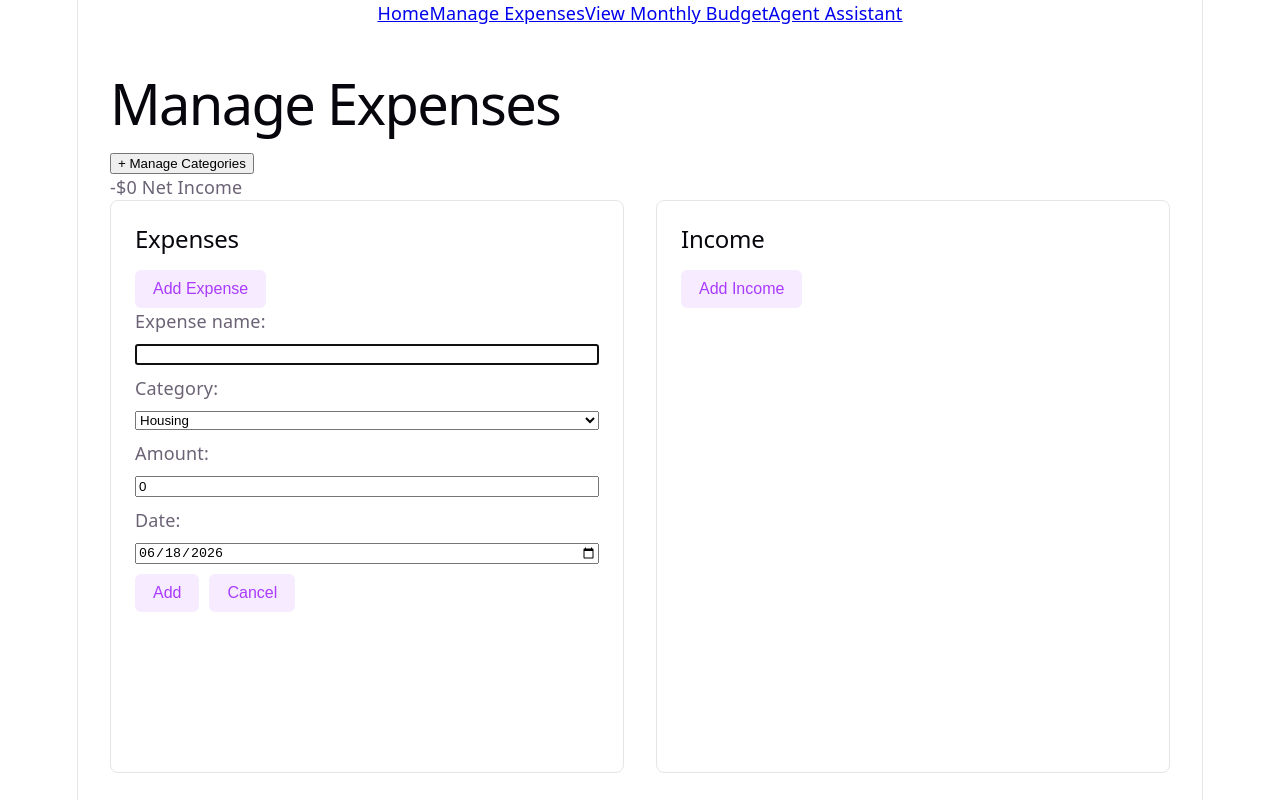
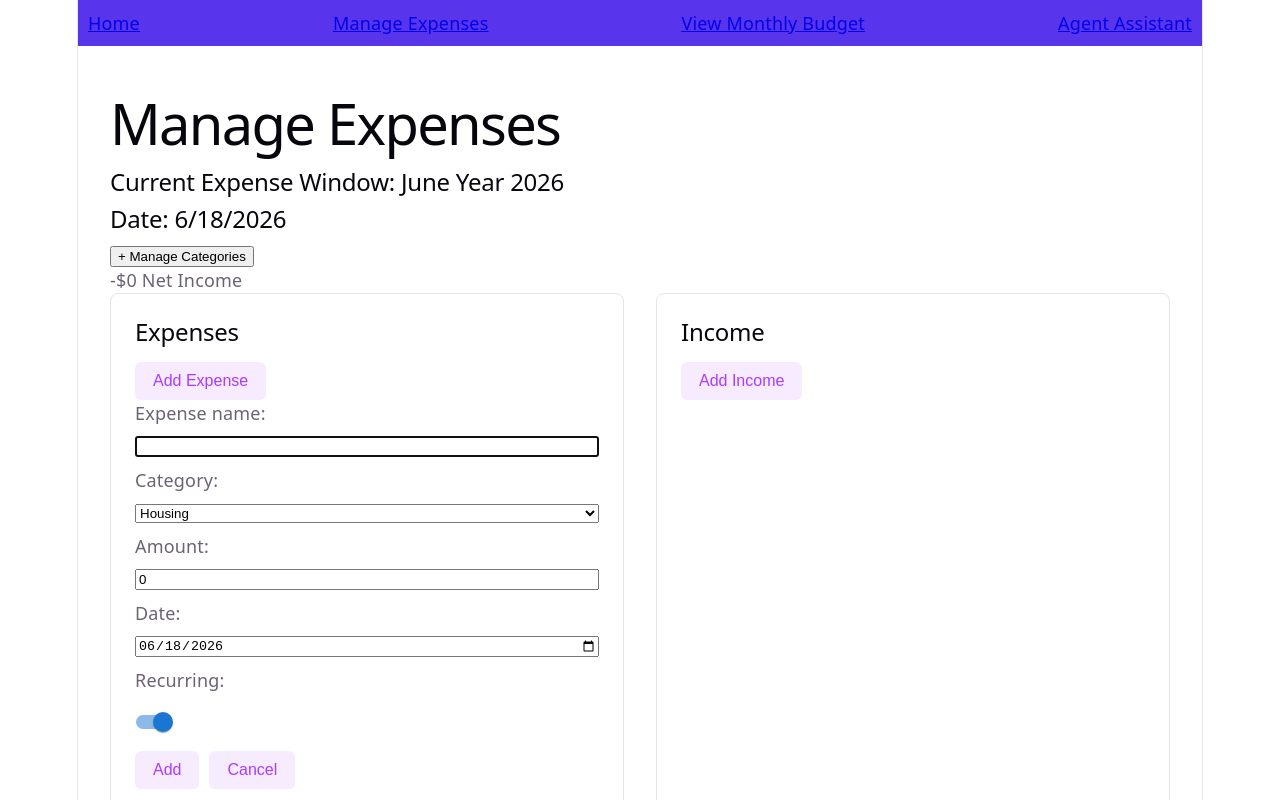
Before and after one commit to Ethan1440/budget_tracker, a React app in the folder frontend/: page /manage-expenses in a window 1280 px wide. Both pictures are taken after a click on the button "Add Expense". Shown: the top 800 px of the page. Built offline with nearby package versions, Linux system fonts and the light colour scheme; the HTML template or start-up script is replaced by a standard one.

Commit message:
added recurring toggle to items, adjusted net income calculation. need to add filtering for displaying only one off expense/ income if date of item matches current window.

```diff
--- a/frontend/package.json
+++ b/frontend/package.json
@@ -10,6 +10,9 @@
     "preview": "vite preview"
   },
   "dependencies": {
+    "@emotion/react": "^11.14.0",
+    "@emotion/styled": "^11.14.1",
+    "@mui/material": "^9.4.0",
     "react": "^19.2.6",
     "react-dom": "^19.2.6",
     "react-router-dom": "^7.17.0"
--- a/frontend/src/components/addItemButton.jsx
+++ b/frontend/src/components/addItemButton.jsx
@@ -1,4 +1,5 @@
 import { useState } from 'react';
+import { FormGroup, FormControlLabel, Switch } from '@mui/material';
 
 // <input type="date"> requires YYYY-MM-DD. Use local date parts so UTC offset cannot shift "today".
 function getLocalIsoDate(date = new Date()) {
@@ -16,17 +17,19 @@ function AddItemButton({ type, categories, onAdd }) {
     const [category, setCategory] = useState(categories[0] ?? ''); //State to control the category input value. defaults to first item in categories array or empty string when categories is null.
     const [amount, setAmount] = useState(0.0); //State to control the amount input value. defaults` to empty string.
     const [date, setDate] = useState(getLocalIsoDate()); //State to control the date input value. defaults to current date.
+    const [isRecurring, setIsRecurring] = useState(true); //State to control the recurring toggle switch. defaults to true.
 
 
     const handleSubmit = (e) => {
         e.preventDefault();
-        onAdd(type, name, amount, category, date); //store state data in ManageExpenses using .addExpense_addIncome
+        onAdd(type, name, amount, category, date, isRecurring); //store state data in ManageExpenses using .addExpense_addIncome
 
         //reset the form
         setName('');
         setCategory(categories[0] ?? '');
         setAmount('');
         setDate(getLocalIsoDate());
+        setIsRecurring(true);
         setFormOpen(false);
 
     } //TODO: Implement the form submission logic
@@ -56,6 +59,10 @@ function AddItemButton({ type, categories, onAdd }) {
                         <input id="amount-input" type="number" value={amount} onChange={(e) => setAmount(e.target.value)} required />
                         <label htmlFor="date-input">Date: </label>
                         <input id="date-input" type="date" value={date} onChange={(e) => setDate(e.target.value)} required />
+                        <label htmlFor="recurring-input">Recurring: </label>
+                        <FormGroup>
+                            <FormControlLabel control={<Switch checked={isRecurring} onChange={(e) => setIsRecurring(e.target.checked)} defaultChecked />} />
+                        </FormGroup>
                         <div style={{ display: "flex", flexDirection: "row", gap: "10px" }}>
                             <button type="submit">Add</button>
                             <button type="button" onClick={handleCancel}>Cancel</button>
--- a/frontend/src/components/navbar.jsx
+++ b/frontend/src/components/navbar.jsx
@@ -2,7 +2,7 @@ import { Link } from 'react-router-dom';
 
 function Navbar() {
     return (
-        <nav className="navbar">
+        <nav style={{ display: 'flex', justifyContent: 'space-between', alignItems: 'center', padding: '10px', backgroundColor: '#5834eb' }} className="navbar">
             <Link to="/">Home</Link>
             <Link to="/manage-expenses">Manage Expenses</Link>
             <Link to="/monthly-budget">View Monthly Budget</Link>
--- a/frontend/src/pages/ManageExpenses.jsx
+++ b/frontend/src/pages/ManageExpenses.jsx
@@ -1,11 +1,21 @@
 import AddItemButton from '../components/addItemButton';
 import ManageCategories from '../components/manageCategories';
 import { useState } from 'react';
+import React from 'react';
 
 // HTML date inputs use YYYY-MM-DD; budget items store MM-DD-YYYY.
 function toMonthDayYear(isoDate) {
     const [year, month, day] = isoDate.split('-');
     return `${month}-${day}-${year}`;
+}
+
+// Check if item's month/year matches current month/year
+function isCurrentMonth(dateStr) {
+    // dateStr format: MM-DD-YYYY
+    const [month, day, year] = dateStr.split('-');
+    const itemDate = new Date(parseInt(year), parseInt(month) - 1, parseInt(day));
+    const today = new Date();
+    return itemDate.getMonth() === today.getMonth() && itemDate.getFullYear() === today.getFullYear();
 }
 
 function ManageExpenses() {
@@ -16,20 +26,57 @@ function ManageExpenses() {
     const [income, setIncome] = useState([]) //State to store list of user income. Each income is an object with the following properties: { name: string, category: string, amount: number, date: string (MM-DD-YYYY) }
     const [incomeCategories, setIncomeCategories] = useState(['Salary', 'Investments', 'Gifts', 'Other']) //State to store list of user categories. Each category is an object with the following properties: { name: string, color: string }
     const [expenseCategories, setExpenseCategories] = useState(['Housing', 'Auto', 'Groceries', 'Social', 'Entertainment', 'Other', 'One Off Expense']) //State to store list of user categories. Each category is an object with the following properties: { name: string, color: string }
+    const [currentDate, setCurrentDate] = useState(new Date()) //State to store the current date. Used to Check for expenses/income items witin the same month and year as the current date.
+    const [recurringExpenses, setRecurringExpenses] = useState([]) //State to store list of user recurring expenses. Each expense is an object with the following properties: { name: string, category: string, amount: number, date: string (MM-DD-YYYY) }
+    const [recurringIncome, setRecurringIncome] = useState([]) //State to store list of user recurring income. Each income is an object with the following properties: { name: string, category: string, amount: number, date: string (MM-DD-YYYY) }
+    const [netIncome, setNetIncome] = useState(0) //State to store the net income. Calculated as total income - total expenses. Updated whenever income or expenses are added or removed.
 
     //Function will add an expense or income item to the state based on the type parameter.
-    const addExpense_addIncome = (type, name, amount, category, date) => {
+    const addExpense_addIncome = (type, name, amount, category, date, recurring = false) => {
         //validate the category exists in income or expense categories
         const formattedDate = toMonthDayYear(date);
-        if (type === 'expense' && expenseCategories.includes(category)) {
-            setExpense([...expenses, { name, amount, category, date: formattedDate }]); //...expenses is the state of expenses before the new expense is added. then the update function is called and the new item added to the state var.
-        } else if (type === 'income' && incomeCategories.includes(category)) {
-            setIncome([...income, { name, amount, category, date: formattedDate }]);
+        //Expense/income item is unique by (name, category, date). If an item with the same name, category, and date already exists, do not add it again.
+        if (type === 'expense' && expenseCategories.includes(category) && checkExpenseIncomeUnique(type, name, category, formattedDate)) {
+            setExpense([...expenses, { name, amount, category, date: formattedDate, recurring }]); //...expenses is the state of expenses before the new expense is added. then the update function is called and the new item added to the state var.
+        } else if (type === 'income' && incomeCategories.includes(category) && checkExpenseIncomeUnique(type, name, category, formattedDate)) {
+            setIncome([...income, { name, amount, category, date: formattedDate, recurring }]);
         } else {
-            alert('Invalid type. Please use "expense" or "income".');
+            alert('Item is not unique or category does not exist. Please check your inputs and try again.');
             return;
         }
     } //end addExpense_addIncomes
+
+    //returns true if unique, and false if not unique. Used to check for duplicate expense/income items.
+    const checkExpenseIncomeUnique = (type, name, category, date) => {
+        if (type === 'expense') {
+            for (const expense of expenses) {
+                if (expense.name === name && expense.category === category && expense.date === date) {
+                    return false;
+                }
+            }
+
+        } else if (type === 'income') {
+            for (const incomeItem of income) {
+                if (incomeItem.name === name && incomeItem.category === category && incomeItem.date === date) {
+                    return false;
+                }
+            }
+        }
+        return true;
+    }
+
+    //Builds list of recurring items. Recurring items appear every month. Non-recurring items only appear if month/year matches current date.
+    const buildRecurringItems = (allIncome, allExpenses) => {
+        const recurringIncomeItems = allIncome.filter(item => item.recurring === true);
+        const recurringExpenseItems = allExpenses.filter(item => item.recurring === true);
+        setRecurringIncome(recurringIncomeItems);
+        setRecurringExpenses(recurringExpenseItems);
+    }
+
+    // useEffect to rebuild recurring items whenever income or expenses change
+    React.useEffect(() => {
+        buildRecurringItems(income, expenses);
+    }, [income, expenses]);
 
     //remove items by name
     const removeExpense_removeIncome = (type, name) => {
@@ -60,17 +107,21 @@ function ManageExpenses() {
         setExpenseCategories(expenseCategories.filter(cat => cat !== category)); //filter out the category to remove from the list.
     }
 
-    //Calc: total income - total expenses. To see what money is not allocated.
-    //Known as derived state. State that is calculated from other state variables.
-    //Runs on every render, and therefore maintains up to date calculations.
-    const totalIncome = income.reduce((acc, item) => acc + Number(item.amount), 0);
-    const totalExpenses = expenses.reduce((acc, item) => acc + Number(item.amount), 0);
-    const netIncome = totalIncome - totalExpenses;
+    const calculateNetIncome = (income, expenses, recurringIncome, recurringExpenses) => {
+        const totalIncome = income.reduce((acc, item) => acc + Number(item.amount), 0);
+        const totalExpenses = expenses.reduce((acc, item) => acc + Number(item.amount), 0);
+        const totalRecurringIncome = recurringIncome.reduce((acc, item) => acc + Number(item.amount), 0);
+        const totalRecurringExpenses = recurringExpenses.reduce((acc, item) => acc + Number(item.amount), 0);
+
+        setNetIncome((totalIncome + totalRecurringIncome) - (totalExpenses + totalRecurringExpenses));
+    }
 
     return (
         <div className="manage-expenses">
             <div className="manage-expenses-header">
                 <h1>Manage Expenses</h1>
+                <h2><span>Current Expense Window: {new Date().toLocaleDateString('en-US', { month: 'long' })}</span><span> Year {new Date().toLocaleDateString('en-US', { year: 'numeric' })}</span></h2>
+                <h2>Date: {new Date().toLocaleDateString('en-US')}</h2>
             </div>
             <div className="manage-expenses-categories">
                 <ManageCategories incomeCategories={incomeCategories} expenseCategories={expenseCategories} addIncomeCategory={addIncomeCategory} addExpenseCategory={addExpenseCategory} removeIncomeCategory={removeIncomeCategory} removeExpenseCategory={removeExpenseCategory} />
@@ -81,10 +132,17 @@ function ManageExpenses() {
                     <h2>Expenses</h2>
                     <AddItemButton type="expense" categories={expenseCategories} onAdd={addExpense_addIncome} />
                     <ul className="expenses-list">
-                        {expenses.map(expense => { //reads income state and maps each item to a list. just name now for testing
+                        {expenses.filter(e => e.recurring === false ? isCurrentMonth(e.date) : false).map(expense => { //reads expenses state and maps each item to a list for current month only
                             return (
                                 <li key={expense.name}>${expense.amount} - {expense.category}: {expense.name} - {expense.date}
-                                    <buttton style={{ paddingLeft: '10px', cursor: 'pointer' }} onClick={() => removeExpense_removeIncome('expense', expense.name)}><text style={{color: 'red'}}>X</text></buttton>
+                                    <button style={{ paddingLeft: '10px', cursor: 'pointer', background: 'none', border: 'none' }} onClick={() => removeExpense_removeIncome('expense', expense.name)}><span style={{color: 'red'}}>X</span></button>
+                                </li>
+                            )
+                        })}
+                        {recurringExpenses.map(expense => { //reads recurring expenses state and maps each recurring item to a list
+                            return (
+                                <li key={expense.name}>${expense.amount} - {expense.category}: {expense.name} - {expense.date} (Recurring)
+                                    <button style={{ paddingLeft: '10px', cursor: 'pointer', background: 'none', border: 'none' }} onClick={() => removeExpense_removeIncome('expense', expense.name)}><span style={{color: 'red'}}>X</span></button>
                                 </li>
                             )
                         })}
@@ -94,10 +152,17 @@ function ManageExpenses() {
                     <h2>Income</h2>
                     <AddItemButton type="income" categories={incomeCategories} onAdd={addExpense_addIncome} />
                     <ul className="income-list">
-                        {income.map(income => { //reads income state and maps each item to a list. just name now for testing
+                        {income.filter(i => i.recurring === false ? isCurrentMonth(i.date) : false).map(incomeItem => { //reads income state and maps each item to a list for current month only
                             return (
-                                <li key={income.name}>${income.amount} - {income.category}: {income.name} - {income.date}
-                                    <buttton style={{ paddingLeft: '10px', cursor: 'pointer' }}onClick={() => removeExpense_removeIncome('income', income.name)}><text style={{color: 'red'}}>X</text></buttton>
+                                <li key={incomeItem.name}>${incomeItem.amount} - {incomeItem.category}: {incomeItem.name} - {incomeItem.date}
+                                    <button style={{ paddingLeft: '10px', cursor: 'pointer', background: 'none', border: 'none' }} onClick={() => removeExpense_removeIncome('income', incomeItem.name)}><span style={{color: 'red'}}>X</span></button>
+                                </li>
+                            )
+                        })}
+                        {recurringIncome.map(incomeItem => { //reads recurring income state and maps each recurring item to a list
+                            return (
+                                <li key={incomeItem.name}>${incomeItem.amount} - {incomeItem.category}: {incomeItem.name} - {incomeItem.date} (Recurring)
+                                    <button style={{ paddingLeft: '10px', cursor: 'pointer', background: 'none', border: 'none' }} onClick={() => removeExpense_removeIncome('income', incomeItem.name)}><span style={{color: 'red'}}>X</span></button>
                                 </li>
                             )
                         })}
```
Also changed, not shown: 2 other files (tests, documents, lock files or other folders).
